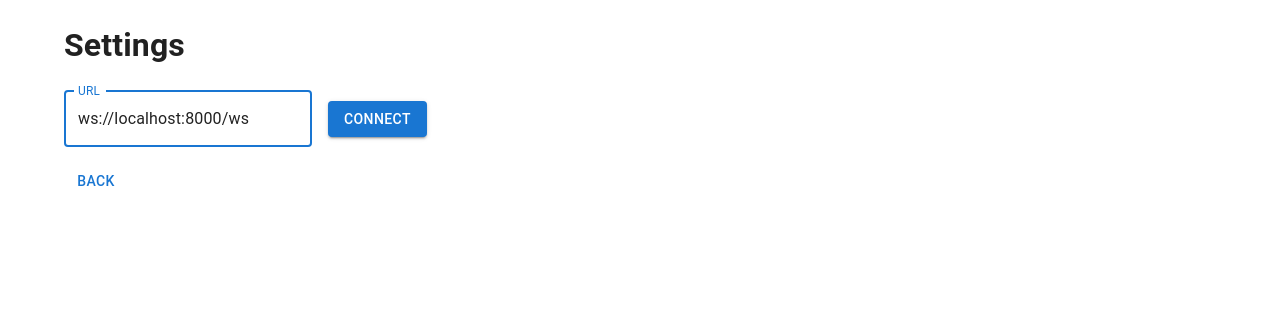
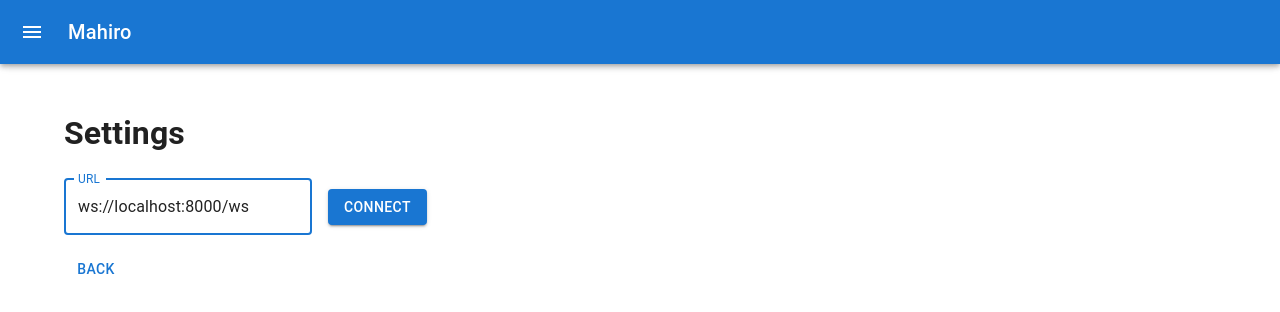
Before and after one commit to fmsyt/mahiro, a React (Create React App) app in the folder client/: page /settings in a window 1280 px wide. Shown: the top 312 px of the page. Built offline with nearby package versions, Linux system fonts and the light colour scheme; no server answers.

Commit message:
:+1: app bar

```diff
--- a/client/src/App.tsx
+++ b/client/src/App.tsx
@@ -1,8 +1,18 @@
-import React, { useMemo } from "react"
+import React, { useMemo, useState } from "react"
 import Board from "./Board"
 
-import { Route, Routes, BrowserRouter } from "react-router-dom";
-import { CssBaseline, ThemeProvider, createTheme, useMediaQuery } from "@mui/material";
+import { Route, Routes, BrowserRouter, useNavigate } from "react-router-dom";
+import { Box, CssBaseline, Drawer, Divider, List, ListItem, ThemeProvider, Toolbar, Typography, createTheme, styled, useMediaQuery, ListItemButton, ListItemIcon, ListItemText } from "@mui/material";
+
+import MuiAppBar, { AppBarProps as MuiAppBarProps } from '@mui/material/AppBar';
+
+import CastConnectedIcon from '@mui/icons-material/CastConnected';
+
+import IconButton from '@mui/material/IconButton';
+import MenuIcon from '@mui/icons-material/Menu';
+import ChevronLeftIcon from '@mui/icons-material/ChevronLeft';
+import ChevronRightIcon from '@mui/icons-material/ChevronRight';
+
 
 import Settings from "./Settings";
 
@@ -10,31 +20,167 @@ import { AppContextProvider } from "./AppContext";
 
 const defaultWebSocketUri = process.env.NODE_ENV === "production"
   ? `ws://${window.location.host}/ws`
-  : `ws://${window.location.hostname}:8000/ws`;
+  : `ws://${window.location.hostname}:8000/ws`
+  ;
+
+
+
+
+const drawerWidth = 240;
+
+const Main = styled('main', { shouldForwardProp: (prop) => prop !== 'open' })<{
+  open?: boolean;
+}>(({ theme, open }) => ({
+  flexGrow: 1,
+  paddingTop: theme.spacing(3),
+  transition: theme.transitions.create('margin', {
+    easing: theme.transitions.easing.sharp,
+    duration: theme.transitions.duration.leavingScreen,
+  }),
+  marginLeft: `-${drawerWidth}px`,
+  ...(open && {
+    transition: theme.transitions.create('margin', {
+      easing: theme.transitions.easing.easeOut,
+      duration: theme.transitions.duration.enteringScreen,
+    }),
+    marginLeft: 0,
+  }),
+}));
+
+interface AppBarProps extends MuiAppBarProps {
+  open?: boolean;
+}
+
+const AppBar = styled(MuiAppBar, {
+  shouldForwardProp: (prop) => prop !== 'open',
+})<AppBarProps>(({ theme, open }) => ({
+  transition: theme.transitions.create(['margin', 'width'], {
+    easing: theme.transitions.easing.sharp,
+    duration: theme.transitions.duration.leavingScreen,
+  }),
+  ...(open && {
+    width: `calc(100% - ${drawerWidth}px)`,
+    marginLeft: `${drawerWidth}px`,
+    transition: theme.transitions.create(['margin', 'width'], {
+      easing: theme.transitions.easing.easeOut,
+      duration: theme.transitions.duration.enteringScreen,
+    }),
+  }),
+}));
+
+const DrawerHeader = styled('div')(({ theme }) => ({
+  display: 'flex',
+  alignItems: 'center',
+  padding: theme.spacing(0, 1),
+  // necessary for content to be below app bar
+  ...theme.mixins.toolbar,
+  justifyContent: 'flex-end',
+}));
+
+
 
 const App = () => {
   const prefersDarkMode = useMediaQuery('(prefers-color-scheme: dark)');
-  const darkTheme = useMemo(() => createTheme({
+  const theme = useMemo(() => createTheme({
     palette: {
       mode: prefersDarkMode ? 'dark' : 'light',
     }
   }), [prefersDarkMode]);
 
+  const [open, setOpen] = useState(false);
+
+  const handleDrawerOpen = () => {
+    setOpen(true);
+  };
+
+  const handleDrawerClose = () => {
+    setOpen(false);
+  };
+
+
 
   return (
     <BrowserRouter>
-      <ThemeProvider theme={darkTheme}>
-        <CssBaseline />
+      <ThemeProvider theme={theme}>
 
         <AppContextProvider uri={defaultWebSocketUri}>
-          <Routes>
-            <Route path="/" element={<Board />} />
-            <Route path="/settings" element={<Settings />} />
-          </Routes>
+
+          <Box sx={{ display: 'flex' }}>
+            <CssBaseline />
+            <AppBar position="fixed" open={open}>
+              <Toolbar>
+                <IconButton
+                  color="inherit"
+                  aria-label="open drawer"
+                  onClick={handleDrawerOpen}
+                  edge="start"
+                  sx={{ mr: 2, ...(open && { display: 'none' }) }}
+                >
+                  <MenuIcon />
+                </IconButton>
+                <Typography variant="h6" noWrap component="div">
+                  Mahiro
+                </Typography>
+              </Toolbar>
+            </AppBar>
+            <Drawer
+              sx={{
+                width: drawerWidth,
+                flexShrink: 0,
+                '& .MuiDrawer-paper': {
+                  width: drawerWidth,
+                  boxSizing: 'border-box',
+                },
+              }}
+              variant="persistent"
+              anchor="left"
+              open={open}
+            >
+              <DrawerHeader>
+                <IconButton onClick={handleDrawerClose}>
+                  {theme.direction === 'ltr' ? <ChevronLeftIcon /> : <ChevronRightIcon />}
+                </IconButton>
+              </DrawerHeader>
+              <Divider />
+
+              <DrawerItem />
+            </Drawer>
+            <Main open={open}>
+              <DrawerHeader />
+
+              <Routes>
+                <Route path="/" element={<Board />} />
+                <Route path="/settings" element={<Settings />} />
+              </Routes>
+            </Main>
+          </Box>
+
+
         </AppContextProvider>
       </ThemeProvider>
     </BrowserRouter>
   )
 }
 
+
+const DrawerItem = () => {
+
+  const navigate = useNavigate();
+
+  return (
+    <>
+      <List>
+        <ListItem disablePadding>
+          <ListItemButton onClick={() => { navigate("/settings") }}>
+            <ListItemIcon>
+              <CastConnectedIcon />
+            </ListItemIcon>
+            <ListItemText primary="Connection" />
+          </ListItemButton>
+        </ListItem>
+      </List>
+    </>
+  )
+}
+
 export default App;
--- a/client/src/Board.tsx
+++ b/client/src/Board.tsx
@@ -20,14 +20,14 @@ const Board = memo(() => {
       {
         webSocket?.readyState === WebSocket.OPEN
         ? (
-          <Stack direction="column" alignItems="center" justifyContent="space-between" spacing={1} padding={2} height="100vh">
+          <Stack direction="column" alignItems="center" justifyContent="space-between" spacing={1}>
 
             {pages.length > 0 && (
               <Page webSocket={webSocket} isEditMode={isEditMode} {...pages[page - 1]} />
             )}
 
             {pages.length > 1 && (
-              <Stack>
+              <Stack position="absolute" bottom={32}>
                 <Pagination
                   count={pages.length}
                   color="primary"
```
